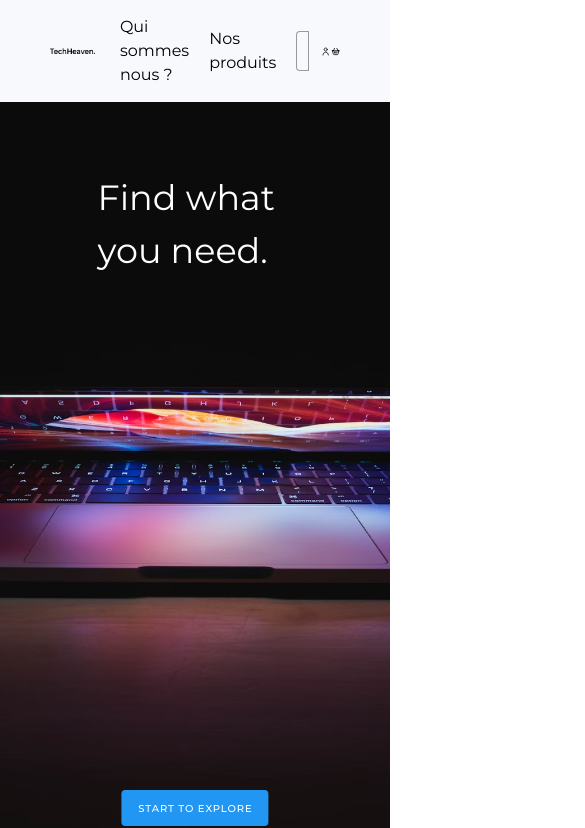
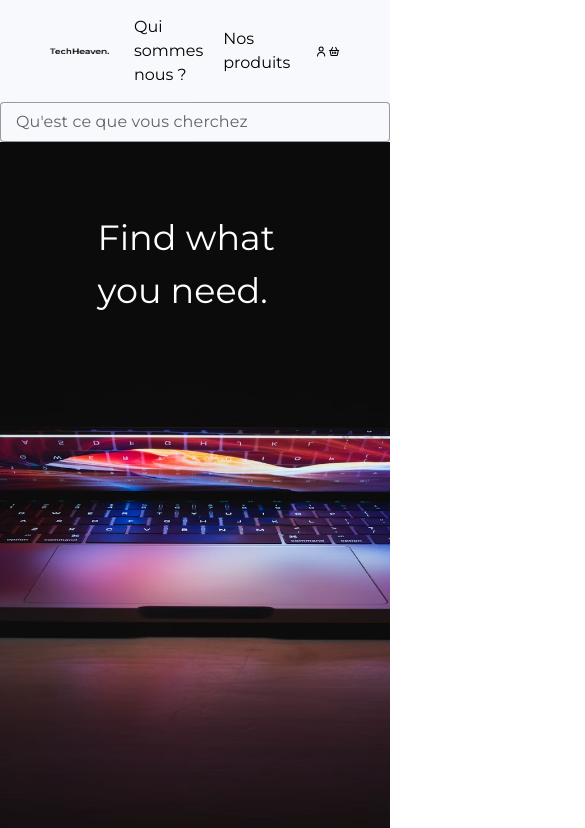
Before and after one commit to Ulysseassoo/TechHeaven, a Vue app in the folder front/: page / in a window 390 px wide. Shown: the top 828 px of the page, 585 px wide, since content can reach past the window. Built offline with nearby package versions, Linux system fonts and the light colour scheme; no server answers.

Commit message:
new: add responsive to header and footer

```diff
--- a/front/src/components/Footer.vue
+++ b/front/src/components/Footer.vue
@@ -164,6 +164,7 @@ const legacyLinks = [
             type="input"
             :hide-details="true"
             density="compact"
+            style="min-width: 150px;"
           />
           <Button content="Subscribe" />
         </div>
@@ -218,10 +219,13 @@ h2 {
 .newsletter {
   display: flex;
   justify-content: space-between;
+  flex-wrap: wrap;
+  gap: 50px;
 }
 .newsletter-input {
   display: flex;
   align-items: center;
+  flex: 1;
 }
 
 .help-links {
@@ -233,6 +237,7 @@ h2 {
   padding: 40px 0;
   display: flex;
   justify-content: space-between;
+  flex-wrap: wrap;
 }
 
 h3 {
--- a/front/src/components/Header.vue
+++ b/front/src/components/Header.vue
@@ -4,20 +4,28 @@ import { ref } from "vue";
 import User from "@/components/Icons/User.vue";
 import Basket from "@/components/Icons/Basket.vue";
 
+import { useWindowSize } from '../hooks/useWindowSize';
+
+const BREAKPOINT_FOR_SEARCHBAR = 820
+
+const { width } = useWindowSize();
 const searchBar = ref(null);
 </script>
 
 <template>
-  <header class="header">
-    <section>
+  <header>
+    <section class="header">
+
+      <div>
         <img width="120px" style="object-fit: contain" src="../assets/logo.png" />
-    </section>
-    <section class="search-section">
+      </div>
+      <div class="search-section">
         <RouterLink class="router-link" to="/register"
         >Qui sommes nous ?</RouterLink
         >
         <RouterLink class="router-link" to="/register">Nos produits</RouterLink>
         <VTextField
+        :style="{ display: width > BREAKPOINT_FOR_SEARCHBAR ? 'initial' : 'none' }"
         variant="outlined"
         label="Qu'est ce que vous cherchez"
         v-model="searchBar"
@@ -25,11 +33,24 @@ const searchBar = ref(null);
         type="input"
         :hide-details="true"
         density="compact"
-      ></VTextField>
-    </section>
-    <section style="display: flex">
+        />
+      </div>
+      <div style="display: flex">
         <User />
         <Basket />
+      </div>
+    </section>
+    <section class="search-section-mobile">
+       <VTextField
+       :style="{ display: width > BREAKPOINT_FOR_SEARCHBAR ? 'none' : 'initial' }"
+        variant="outlined"
+        label="Qu'est ce que vous cherchez"
+        v-model="searchBar"
+        :error="false"
+        type="input"
+        :hide-details="true"
+        density="compact"
+        />
     </section>
   </header>
 </template>
--- /dev/null
+++ b/front/src/hooks/useWindowSize.ts
@@ -0,0 +1,21 @@
+import { ref, onMounted, onUnmounted } from "vue";
+
+export function useWindowSize() {
+  const width = ref(window.innerWidth);
+  const height = ref(window.innerHeight);
+
+  const updateSize = () => {
+    width.value = window.innerWidth;
+    height.value = window.innerHeight;
+  };
+
+  onMounted(() => {
+    window.addEventListener("resize", updateSize);
+  });
+
+  onUnmounted(() => {
+    window.removeEventListener("resize", updateSize);
+  });
+
+  return { width, height };
+}
```
Also changed, not shown: 2 other files (tests, documents, lock files or other folders). Lines whose indentation alone changed are shown as unchanged.
